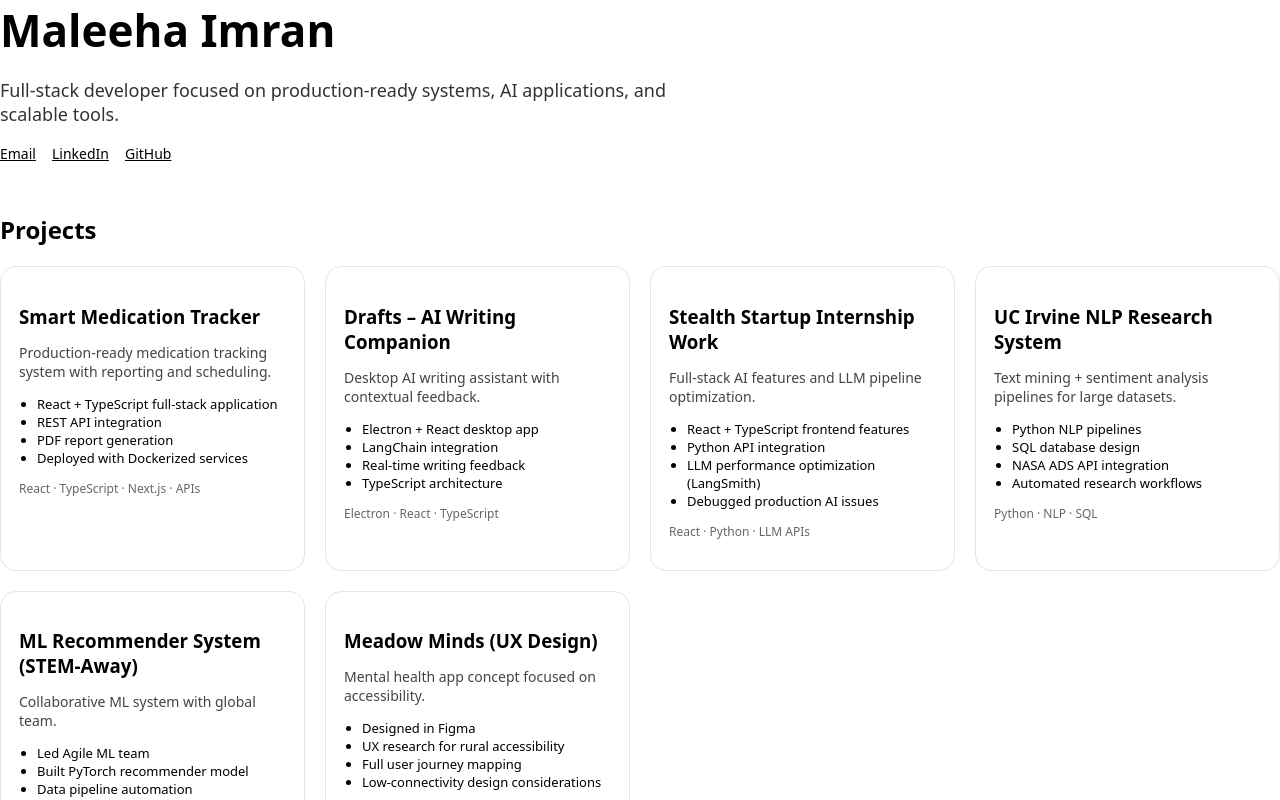
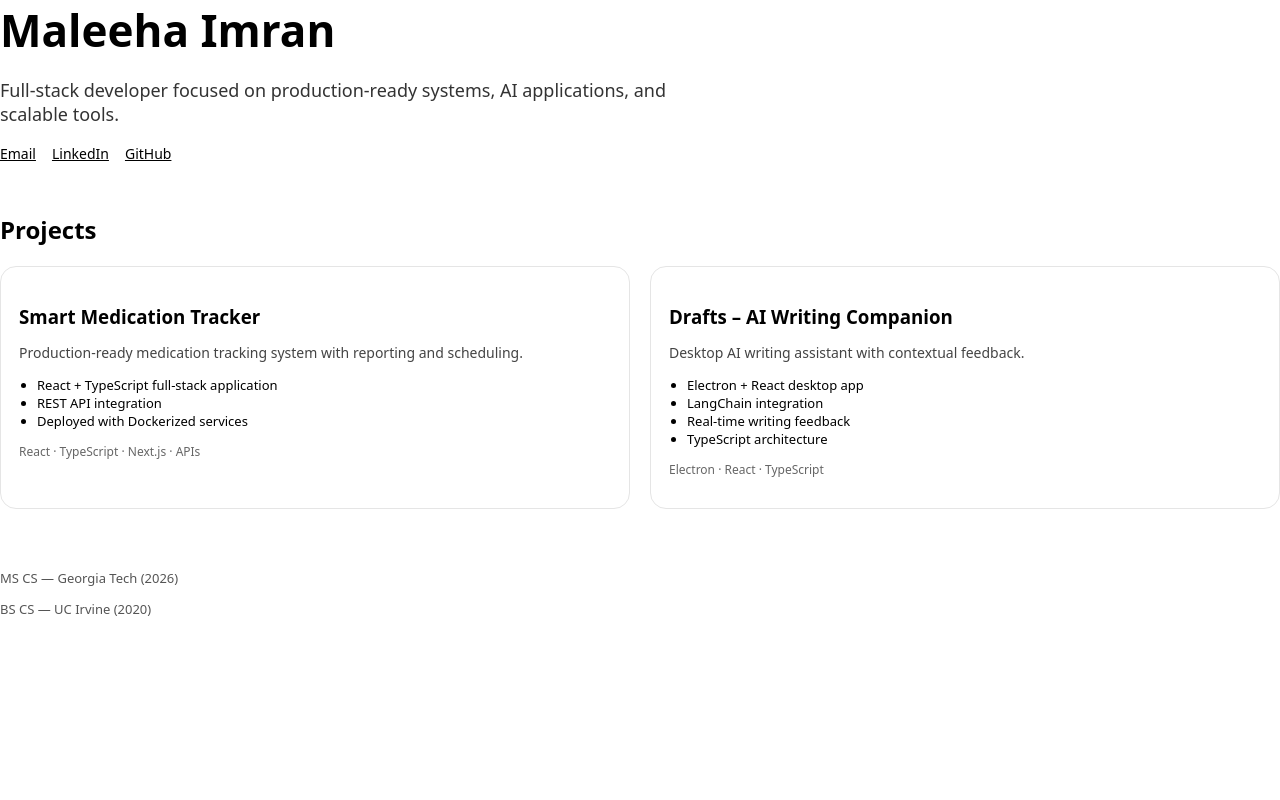
Before and after one commit to Mimran0715/Mimran0715.github.io, a React (Vite) app: page / in a window 1280 px wide. Shown: the top 800 px of the page. Built offline with nearby package versions, Linux system fonts and the light colour scheme.

Commit message:
fixed projects

```diff
--- a/src/components/Projects.jsx
+++ b/src/components/Projects.jsx
@@ -8,7 +8,6 @@ export default function Projects() {
       points: [
         "React + TypeScript full-stack application",
         "REST API integration",
-        "PDF report generation",
         "Deployed with Dockerized services"
       ],
       stack: "React · TypeScript · Next.js · APIs"
@@ -24,50 +23,6 @@ export default function Projects() {
       ],
       stack: "Electron · React · TypeScript"
     },
-    {
-      title: "Stealth Startup Internship Work",
-      desc: "Full-stack AI features and LLM pipeline optimization.",
-      points: [
-        "React + TypeScript frontend features",
-        "Python API integration",
-        "LLM performance optimization (LangSmith)",
-        "Debugged production AI issues"
-      ],
-      stack: "React · Python · LLM APIs"
-    },
-    {
-      title: "UC Irvine NLP Research System",
-      desc: "Text mining + sentiment analysis pipelines for large datasets.",
-      points: [
-        "Python NLP pipelines",
-        "SQL database design",
-        "NASA ADS API integration",
-        "Automated research workflows"
-      ],
-      stack: "Python · NLP · SQL"
-    },
-    {
-      title: "ML Recommender System (STEM-Away)",
-      desc: "Collaborative ML system with global team.",
-      points: [
-        "Led Agile ML team",
-        "Built PyTorch recommender model",
-        "Data pipeline automation",
-        "Technical documentation"
-      ],
-      stack: "PyTorch · Python · ML"
-    },
-    {
-      title: "Meadow Minds (UX Design)",
-      desc: "Mental health app concept focused on accessibility.",
-      points: [
-        "Designed in Figma",
-        "UX research for rural accessibility",
-        "Full user journey mapping",
-        "Low-connectivity design considerations"
-      ],
-      stack: "Figma · UX Research"
-    }
   ]
 
   return (
```
